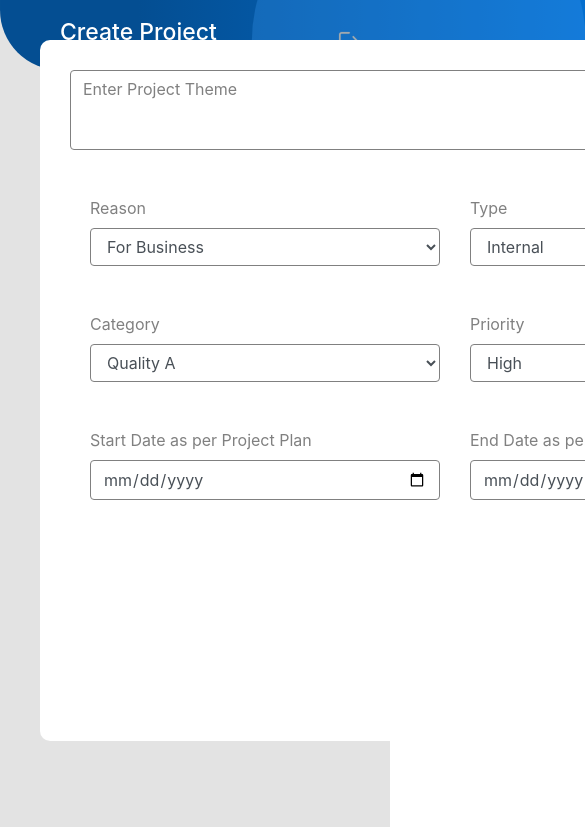
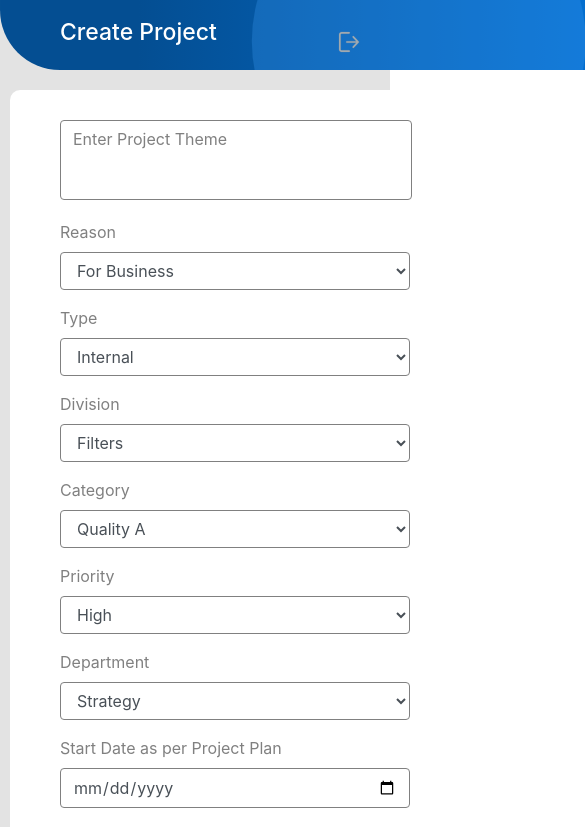
Before and after one commit to RohanPatil-dev/Company-Frontend, a React (Create React App) app: page /dashboard/createProject in a window 390 px wide. Shown: the top 827 px of the page, 585 px wide, since content can reach past the window. Built offline with nearby package versions, Linux system fonts and the light colour scheme.

Commit message:
project form added into the media query successfully

```diff
--- a/src/CSS/media.css
+++ b/src/CSS/media.css
@@ -6,7 +6,7 @@
     /* border: 1px solid red; */
   }
 
-  body{
+  body {
     overflow-x: hidden;
   }
 
@@ -73,7 +73,7 @@
   }
 
 
-/* dashboard */
+  /* dashboard */
 
   .dashboard {
     display: flex;
@@ -99,20 +99,21 @@
     padding: 25px;
     margin-top: 50rem;
     background-color: white;
-    border-radius: 30px 30px 0px 0px ;
+    border-radius: 30px 30px 0px 0px;
     position: relative;
     top: 30px;
     z-index: 1;
   }
 
-  .links div a{
-     position: relative;
-     bottom: 10px;
+  .links div a {
+    position: relative;
+    bottom: 10px;
   }
 
   .links div {
     position: relative;
-    margin-bottom: 15px; /* Add space between buttons */
+    margin-bottom: 15px;
+    /* Add space between buttons */
   }
 
   .box {
@@ -136,6 +137,7 @@
     position: absolute;
     top: 15px;
     right: 30px;
+    z-index: 4;
   }
 
   /* homepage */
@@ -151,6 +153,9 @@
     border-radius: 0px 0px 0px 60px;
     height: 70px;
     width: 80vh;
+    position: sticky;
+    top: 0;
+    z-index: 2;
   }
 
   .homepage-titles {
@@ -194,7 +199,7 @@
     width: 150px;
     margin-top: 30px;
     margin-left: 6px;
-    border-left: 5px solid rgb(37, 200, 232);
+    border-left: 5px solid rgb(230, 246, 249);
     box-shadow: 2px 0px 10px 0px gray;
     border-radius: 5px;
     background-color: white;
@@ -224,7 +229,7 @@
     font-weight: 400;
   }
 
-  .graph{
+  .graph {
     width: 90%;
     margin-left: 30px;
     box-shadow: 0px 4px 8px rgba(0, 0, 0, 0.1);
@@ -236,4 +241,89 @@
 
 
 
+  /* project form */
+
+  .createProject {
+    background-color: rgb(227, 227, 227);
+    height: 130vh;
+  }
+
+  .project-form {
+    position: relative;
+    bottom: 0px;
+    top: 20px;
+    background-color: white;
+    z-index: 1;
+    width: 30rem;
+    margin-left: 10px;
+    border-radius: 10px;
+    height: 110vh;
+    overflow: scroll;
+  }
+
+  .project-theme {
+    display: flex;
+    flex-direction: column;
+    flex-wrap: nowrap;
+    padding: 30px;
+    justify-content: space-between;
+  }
+
+  .project-theme .form-group textarea {
+    width: 22rem;
+    height: 80px;
+    resize: none;
+    border: 1px solid gray;
+    margin-left: 20px;
+  }
+
+  .project-theme .form-group textarea::placeholder {
+    color: gray;
+  }
+
+  .project-submit button {
+    width: 80vw;
+    padding: 7px;
+    border-top: 20px;
+    outline: none;
+    border-radius: 20px;
+    color: white;
+    background-color: #0c4d97;
+    cursor: pointer;
+    margin-top: 800px;
+  }
+
+  .project-selection {
+    display: flex;
+    flex-direction: column;
+    flex-wrap: wrap;
+    gap: 0px;
+    width: 0rem;
+    margin-left: 50px;
+    position: absolute;
+    top: 130px;
+  }
+
+  .project-selection .form-group label {
+    color: gray;
+  }
+
+  .project-selection .form-group select,
+  .project-selection .form-group input {
+    border: 1px solid gray;
+  }
+
+  .project-selection .form-group input,
+  .project-selection .form-group select {
+    width: 350px;
+  }
+
+
+
+
+
+
+
+
+
 }
```
